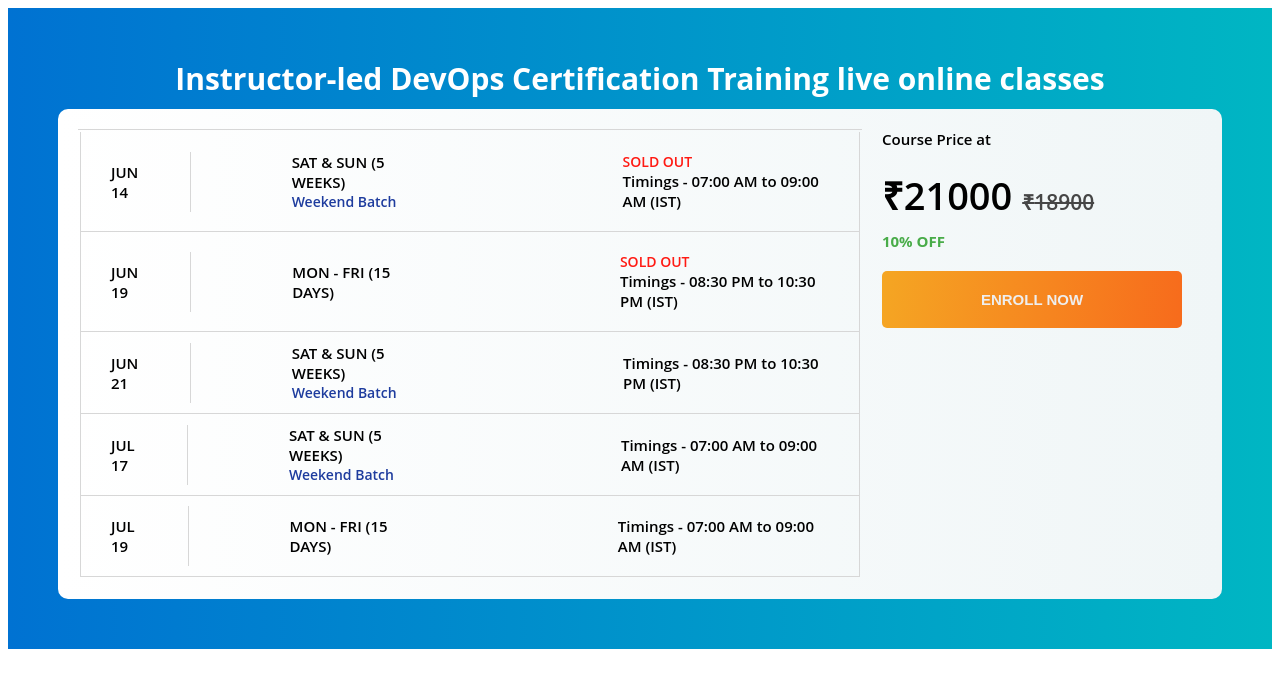
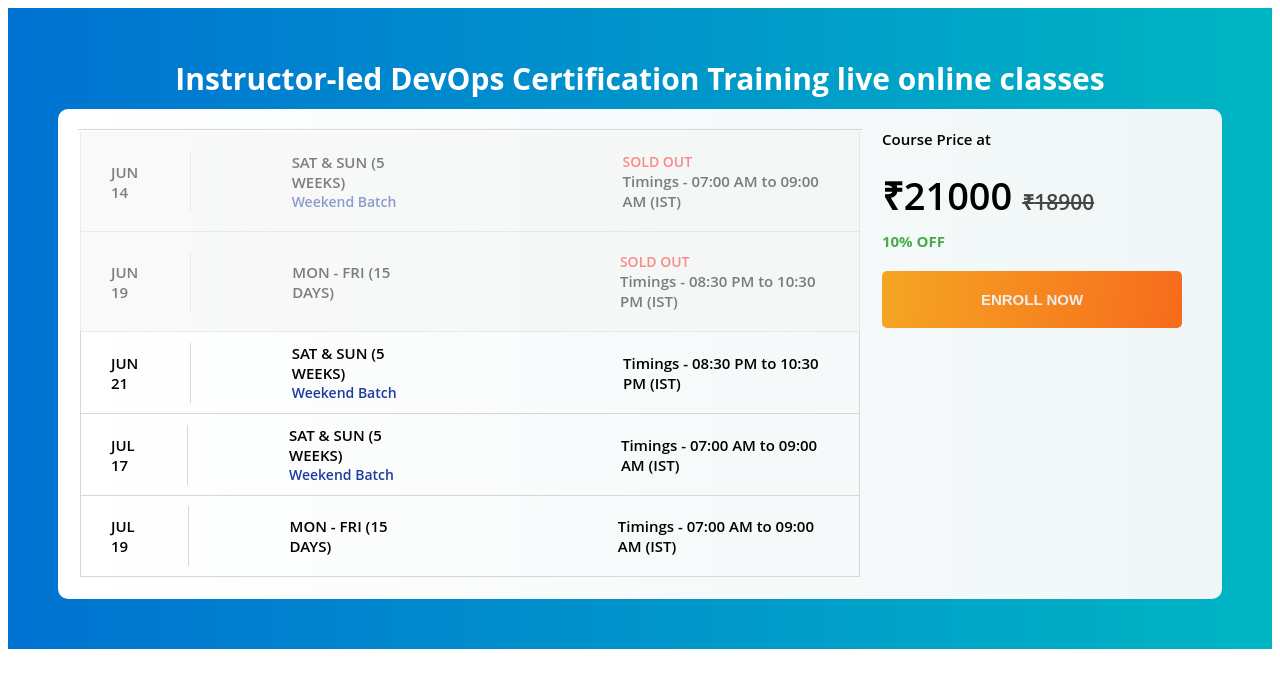
Before and after one commit to aliasifk/edurekaclone, a React (Create React App) app: page / in a window 1280 px wide. Both pictures are taken after a click on the element 162 px from the left and 143 px from the top of the page. Shown: the top 688 px of the page. Built offline with nearby package versions, Linux system fonts and the light colour scheme.

Commit message:
Add hover and disabled style to table: SubjectPage

```diff
--- a/src/components/SubjectPage.css
+++ b/src/components/SubjectPage.css
@@ -63,6 +63,10 @@
   height: auto;
 }
 
+.course-details__table__row:hover {
+  background-color: #deeffd;
+}
+
 .course-details__table__row.disabled {
   opacity: 0.5;
   cursor: no-drop;
--- a/src/components/SubjectPage.jsx
+++ b/src/components/SubjectPage.jsx
@@ -41,7 +41,11 @@ const SubjectPage = ({ match, history }) => {
                 .toUpperCase();
 
               return (
-                <tr className="course-details__table__row">
+                <tr
+                  className={`course-details__table__row ${
+                    b.status === "SOLD OUT" && "disabled"
+                  }`}
+                >
                   <td className="course-details__table__c1">{`${month} ${date.getDate()}`}</td>
                   <td className="course-details__table__c2">
                     {b.day}
```
